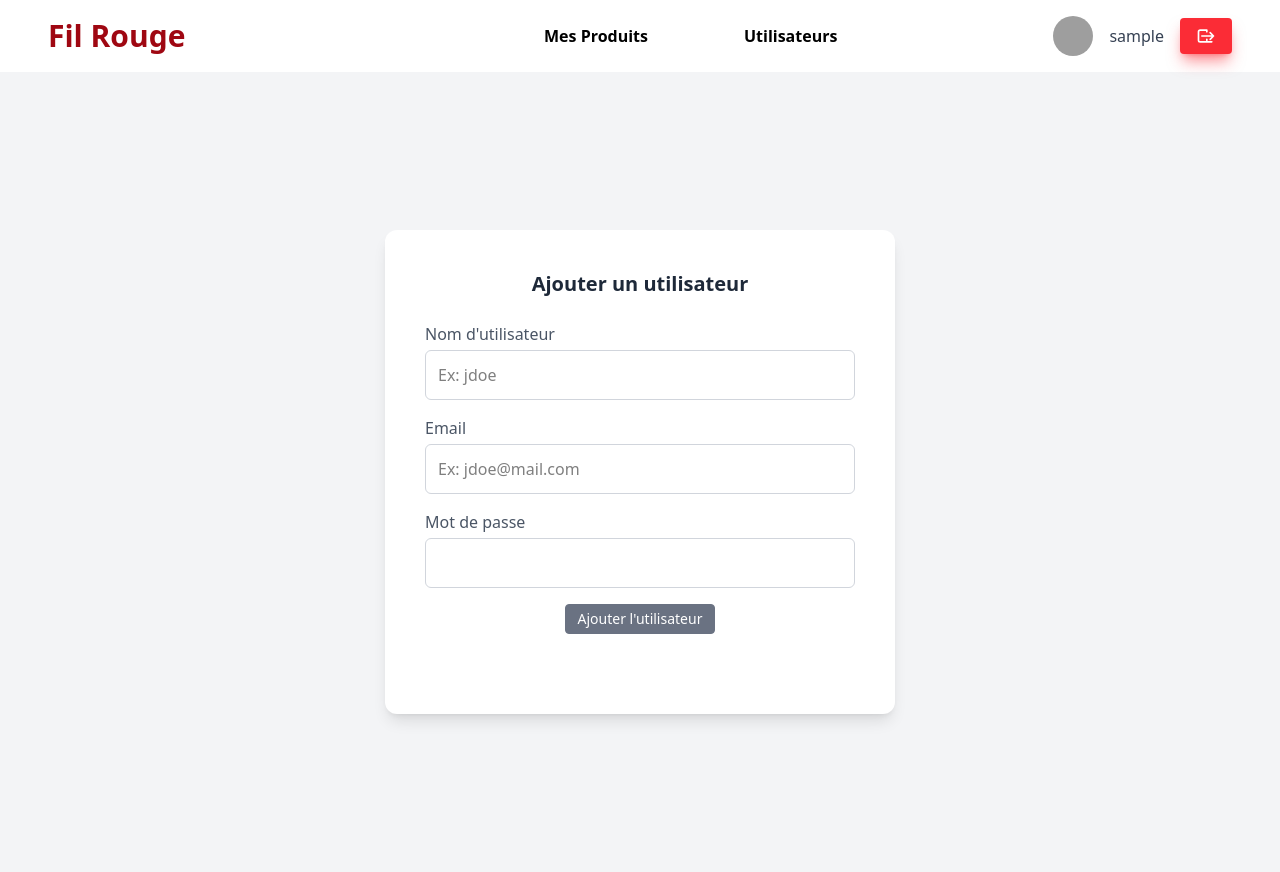
After one commit to Erwinn7/M1DWM_filRouge_uniCorse, a Flask app: page /users/add in a window 1280 px wide. The commit adds this page. Run offline with Flask 3, Linux system fonts and the light colour scheme; the visitor is signed in with stand-in values (Sample User, id 1); data that the repository does not hold is empty; grey boxes are pictures that could not be loaded.

Commit message:
crud user ok

```diff
--- a/app.py
+++ b/app.py
@@ -1,12 +1,13 @@
 from flask import Flask, render_template, request, redirect, url_for, flash
 from flask_login import (
     LoginManager, UserMixin,
-    login_user, login_required, logout_user
+    login_user, login_required, logout_user, current_user
 )
 from flask import jsonify
 
 from bdd_config import BddObject
 from werkzeug.security import generate_password_hash, check_password_hash  # pour vérifier le hash du mot de passe
+from datetime import datetime
 
 app = Flask(__name__)
 app.secret_key = "secret_key"  # nécessaire pour les sessions
@@ -264,7 +265,58 @@ def delete_produit(id_p):
         return jsonify({"success": False, "error": str(e)}), 500
 
 
+
+
+
+
 ####GESTION DES UTILISATEURS####
+
+#ajouter un utilisateur
+@app.route("/users/add", methods=["GET", "POST"])
+@login_required
+def add_user():
+    """Ajoute un nouvel utilisateur"""
+    try:
+        conn = BddObject.get_db_connection()
+        cursor = conn.cursor(dictionary=True)
+
+        if request.method == "POST":
+            user_login = request.form["user_login"]
+            user_mail = request.form["user_mail"]
+            user_password = request.form["user_password"]
+
+            # Vérifier si login ou mail existe déjà
+            cursor.execute("SELECT * FROM user WHERE user_login = %s OR user_mail = %s", (user_login, user_mail))
+            existing_user = cursor.fetchone()
+            if existing_user:
+                flash("❌ Ce login ou cet email est déjà utilisé", "danger")
+                return redirect(url_for("add_user"))
+
+            # Hash du mot de passe
+            hashed_password = generate_password_hash(user_password)
+
+            # Insertion du nouvel utilisateur
+            cursor.execute("""
+                INSERT INTO user (user_login, user_mail, user_password, user_date_new)
+                VALUES (%s, %s, %s, %s)
+            """, (user_login, user_mail, hashed_password, datetime.now()))
+
+            conn.commit()
+            cursor.close()
+            conn.close()
+
+            flash("✅ Nouvel utilisateur ajouté avec succès", "success")
+            return redirect(url_for("get_users"))
+
+        cursor.close()
+        conn.close()
+        return render_template("add_user.html")
+
+    except Exception as e:
+        print(f"Erreur lors de l'ajout de l'utilisateur : {e}")
+        flash("❌ Erreur lors de l’ajout de l’utilisateur", "danger")
+        return redirect(url_for("get_users"))
+
 
 
 # ---------- ROUTE GET : récupérer tous les utilisateurs ----------
@@ -274,16 +326,17 @@ def get_users():
     try:
         conn = BddObject.get_db_connection()
         cursor = conn.cursor(dictionary=True)
-        cursor.execute("SELECT user_id, user_login, user_mail, user_compte_id, user_date_new, user_date_login FROM user")
+        cursor.execute("SELECT user_id, user_login, user_mail,  user_date_new, user_date_login FROM user ")
         users = cursor.fetchall()
 
         cursor.close()
         conn.close()
+        print(current_user.username)
 
-        return jsonify(users), 200
-
+        return render_template("users.html", users=users)
     except Exception as e:
-        return jsonify({"error": str(e)}), 500
+        print(f"Erreur récupération utilisateurs : {e}")
+        return render_template("users.html", users=[])
 
 
 # ---------- ROUTE GET : récupérer un seul utilisateur par son id ----------
@@ -341,6 +394,76 @@ def search_user_by_login():
         return jsonify({"error": str(e)}), 500
 
 
+#supprimer un utilisateur
+@app.route("/users/delete/<int:user_id>", methods=["POST"])
+@login_required
+def delete_user(user_id):
+    """Supprime un utilisateur existant"""
+    try:
+        conn = BddObject.get_db_connection()
+        cursor = conn.cursor()
+        cursor.execute("DELETE FROM user WHERE user_id = %s", (user_id,))
+        conn.commit()
+        cursor.close()
+        conn.close()
+
+        flash("🗑️ Utilisateur supprimé avec succès", "success")
+    except Exception as e:
+        print(f"Erreur lors de la suppression de l'utilisateur : {e}")
+        flash("❌ Erreur lors de la suppression", "danger")
+
+    return redirect(url_for("get_users"))
+
+# modifier un utilisateur
+@app.route("/users/edit/<int:user_id>", methods=["GET", "POST"])
+@login_required
+def edit_user(user_id):
+    """Affiche et met à jour les informations d’un utilisateur"""
+    try:
+        conn = BddObject.get_db_connection()
+        cursor = conn.cursor(dictionary=True)
+
+        if request.method == "POST":
+            user_login = request.form["user_login"]
+            user_mail = request.form["user_mail"]
+
+            # Mise à jour du user
+            cursor.execute("""
+                UPDATE user
+                SET user_login = %s, user_mail = %s
+                WHERE user_id = %s
+            """, (user_login, user_mail, user_id))
+
+            conn.commit()
+            cursor.close()
+            conn.close()
+
+            flash("✅ Utilisateur modifié avec succès", "success")
+            return redirect(url_for("get_users"))
+
+        # Récupération des infos utilisateur
+        cursor.execute("""
+            SELECT user_id, user_login, user_mail, user_date_new, user_date_login
+            FROM user
+            WHERE user_id = %s
+        """, (user_id,))
+        user = cursor.fetchone()
+
+        cursor.close()
+        conn.close()
+
+        if not user:
+            flash("❌ Utilisateur introuvable", "danger")
+            return redirect(url_for("get_users"))
+
+        return render_template("edit_user.html", user=user)
+
+    except Exception as e:
+        print(f"Erreur lors de la modification : {e}")
+        flash("❌ Erreur lors de la mise à jour de l’utilisateur", "danger")
+        return redirect(url_for("get_users"))
+
+
 
 if __name__ == "__main__":
     app.run(debug=True)
--- /dev/null
+++ b/templates/add_user.html
@@ -0,0 +1,52 @@
+<!DOCTYPE html>
+<html lang="fr">
+<head>
+  <meta charset="UTF-8">
+  <title>Ajouter un utilisateur</title>
+  <script src="https://cdn.jsdelivr.net/npm/@tailwindcss/browser@4"></script>
+</head>
+
+<body class="bg-gray-100">
+  {% include 'navBar.html' %}
+
+  <div class="flex justify-center items-center h-screen bg-gray-100 font-sans">
+  <div class="bg-white p-10 rounded-xl shadow-lg min-w-[510px]">
+    <h1 class="text-center text-gray-800 mb-6 text-xl font-semibold">Ajouter un utilisateur</h1>
+
+    <form action="{{ url_for('add_user') }}" method="POST" class="flex flex-col gap-4">
+
+      <div class="flex flex-col">
+        <label for="user_login" class="text-gray-600 text-base mb-1">Nom d'utilisateur</label>
+        <input type="text" name="user_login" placeholder="Ex: jdoe"
+               class="border border-gray-300 rounded-md p-3 text-base focus:border-blue-500 focus:outline-none"
+               required>
+      </div>
+
+      <div class="flex flex-col">
+        <label for="user_mail" class="text-gray-600 text-base mb-1">Email</label>
+        <input type="email" name="user_mail" placeholder="Ex: jdoe@mail.com"
+               class="border border-gray-300 rounded-md p-3 text-base focus:border-blue-500 focus:outline-none"
+               required>
+      </div>
+
+      <div class="flex flex-col">
+        <label for="user_password" class="text-gray-600 text-base mb-1">Mot de passe</label>
+        <input type="password" name="user_password"
+               class="border border-gray-300 rounded-md p-3 text-base focus:border-blue-500 focus:outline-none"
+               required>
+      </div>
+
+      <div class="text-center">
+        <button type="submit"
+            class="bg-gray-500 text-white text-sm mb-4 px-3 py-1 rounded hover:bg-white hover:text-black border border-gray-500 transition-colors">
+           Ajouter l'utilisateur
+        </button>
+      </div>
+
+      <p class="msg text-red-600 text-sm mt-2"></p>
+    </form>
+  </div>
+</div>
+
+</body>
+</html>
--- a/templates/home.html
+++ b/templates/home.html
@@ -14,9 +14,5 @@
     <h1>Bienvenue sur la page d'accueil</h1>
 
 </div>
-
-    <footer class="text-center py-4 mt-105 text-white bg-black/50">
-        <p class="text-sm">&copy; 2025 — Fil Rouge</p>
-    </footer>
 </body>
 </html>
--- a/templates/list_produits.html
+++ b/templates/list_produits.html
@@ -34,7 +34,7 @@
                     <button class="bg-gray-500 text-white text-sm  px-3 py-1 rounded hover:bg-white hover:text-black border border-gray-500 ">Modifier</button>
                 </a>
                 <button type="submit" onclick="deleteProduit({{ prod.id_p }})" class="bg-red-500 text-white text-sm px-3 py-1 rounded hover:bg-white hover:text-red-600 border border-red-500 transition">
-                    🗑️ Supprimer
+                    Supprimer
                 </button>
 
                 <script>
--- a/templates/navBar.html
+++ b/templates/navBar.html
@@ -5,10 +5,13 @@
         </span>
     </a>
 
+    <div class="flex items-center space-x-4">
         <a href="{{ url_for('get_produits') }}">
-            <span class="text-dark-700 font-bold hover:underline  ">Mes Produits</span>
+            <span class="text-dark-700 mr-20 font-bold hover:underline  ">Mes Produits</span>
         </a>
-        <div class="flex items-center space-x-4">
+        <a href="{{ url_for('get_users') }}">
+            <span class="text-dark-700 mr-50 font-bold hover:underline  ">Utilisateurs</span>
+        </a>
         <img src="https://www.gravatar.com/avatar?d=mp&s=40" alt="Image de profil" class="w-10 h-10 rounded-full">
         <span class="text-gray-700">{{ current_user.username }}</span>
         <a href="{{ url_for('logout') }}" title="Déconnexion">
```
Also changed, not shown: templates/edit_user.html (added, +50 -0 lines), templates/users.html (added, +76 -0 lines). Lines whose indentation alone changed are shown as unchanged.
